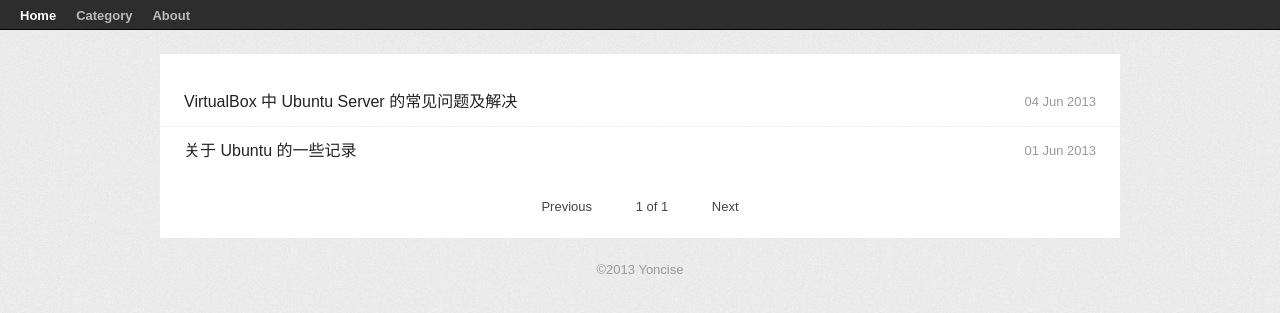
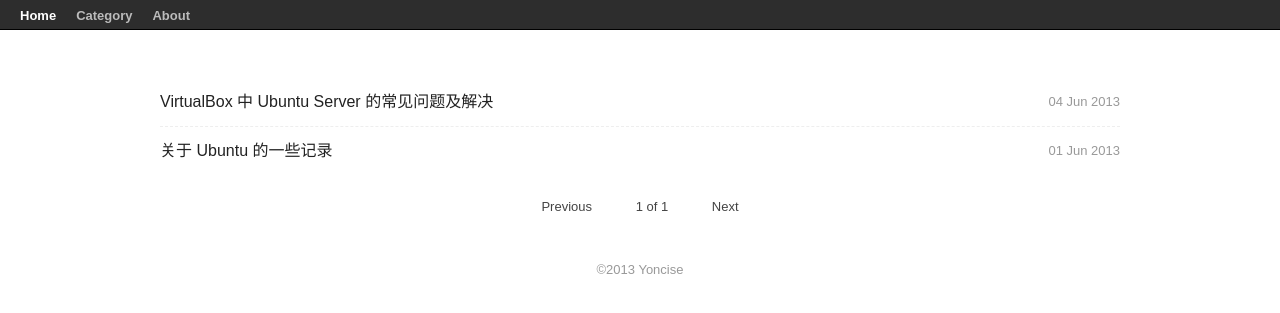
Before and after one commit to yoncise/yoncise.github.io, a Jekyll site: the page built from index.html, in a window 1280 px wide. Shown: the top 313 px of the page. Built offline with Jekyll 4.4.1, drawn with Linux system fonts in a browser that asks for light colours; the list of posts is cut into pages by our own code.

Commit message:
remove background image

```diff
--- a/css/style.css
+++ b/css/style.css
@@ -1,7 +1,6 @@
 body {
     margin: 0;
     font-family: arial, "Microsoft Yahei", sans-serif;
-    background: url('/res/bg.jpg');
 }
 
 #nav {
@@ -74,7 +73,7 @@ body {
     width: 960px;
     background: #fff;
     margin: 24px auto 0;
-    padding: 24px 0;
+    padding: 24px;
 }
 
 #home ul {
@@ -96,7 +95,7 @@ body {
     float: left;
     font-size: medium;
     line-height: 24px;
-    margin: 12px 24px;
+    margin: 12px 0;
     text-decoration: none;
 }
 
@@ -109,7 +108,7 @@ body {
     line-height: 24px;
     color: #999;
     float: right;
-    margin: 12px 24px;
+    margin: 12px 0;
 }
 
 #pagination {
@@ -151,7 +150,6 @@ body {
     float: left;
     border-left: 4px solid #2d2d2d;
     padding-left: 10px;
-    margin-left: 24px;
     margin-top: 12px;
 }
 
@@ -164,7 +162,7 @@ body {
     color: #222;
     line-height: 24px;
     font-size: medium;
-    margin: 12px 24px;
+    margin: 12px 0;
     text-decoration: none;
 }
 
@@ -181,11 +179,11 @@ body {
     line-height: 24px;
     color: #999;
     float: right;
-    margin: 12px 24px;
+    margin: 12px 0;
 }
 
 #article {
-    padding: 0 24px;
+    padding: 0;
 }
 
 #article .title {
```
Also changed, not shown: res/404.png (deleted), res/bg.jpg (deleted).
